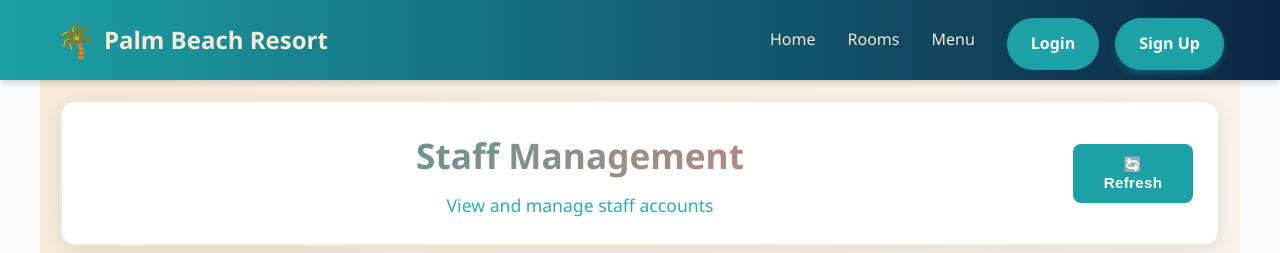
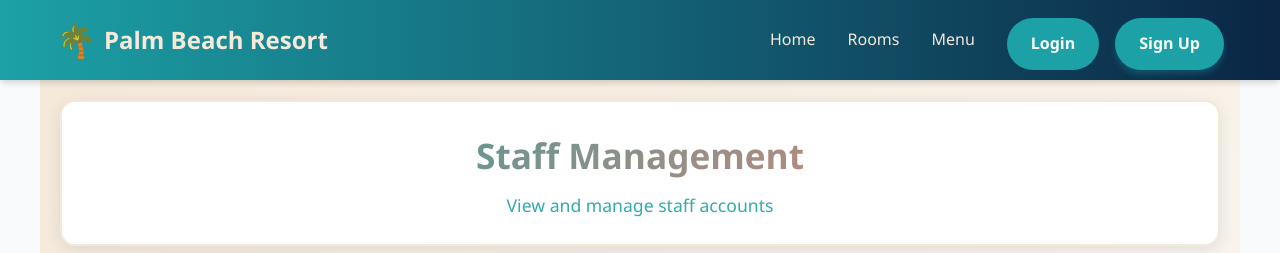
Before and after one commit to Jenitha23/Hotel-Management-System-Frontend, a React (Vite) app in the folder palmbeachresortfrontend/palmbeachresortfrontend/palm-beach-resort-frontend/: page /admin/staff in a window 1280 px wide. Shown: the top 253 px of the page. Built offline with nearby package versions, Linux system fonts and the light colour scheme; no server answers.

Commit message:
change staff management service design

```diff
--- a/palmbeachresortfrontend/palmbeachresortfrontend/palm-beach-resort-frontend/src/components/admin/StaffManagement.jsx
+++ b/palmbeachresortfrontend/palmbeachresortfrontend/palm-beach-resort-frontend/src/components/admin/StaffManagement.jsx
@@ -369,16 +369,7 @@ const StaffManagement = () => {
                     <h1>Staff Management</h1>
                     <p>View and manage staff accounts</p>
                 </div>
-                <div className="header-actions">
-                    <button
-                        className="btn btn-teal"
-                        onClick={loadStaffMembers}
-                        disabled={loading}
-                    >
-                        {loading ? '🔄 Refreshing...' : '🔄 Refresh'}
-                    </button>
-                </div>
-            </div>
+               </div>
 
             {/* Dashboard Stats */}
             <div className="staff-stats">
```
